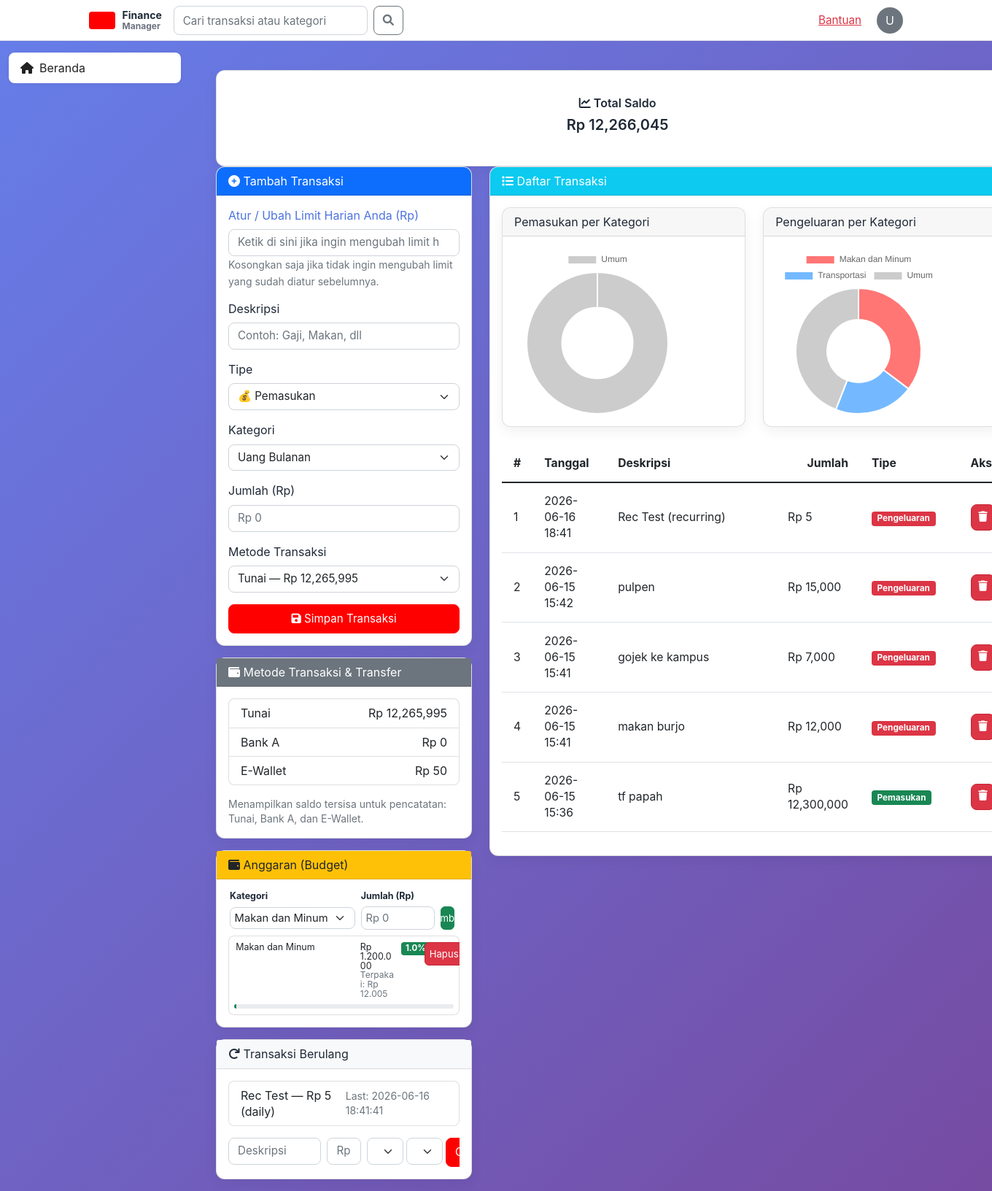
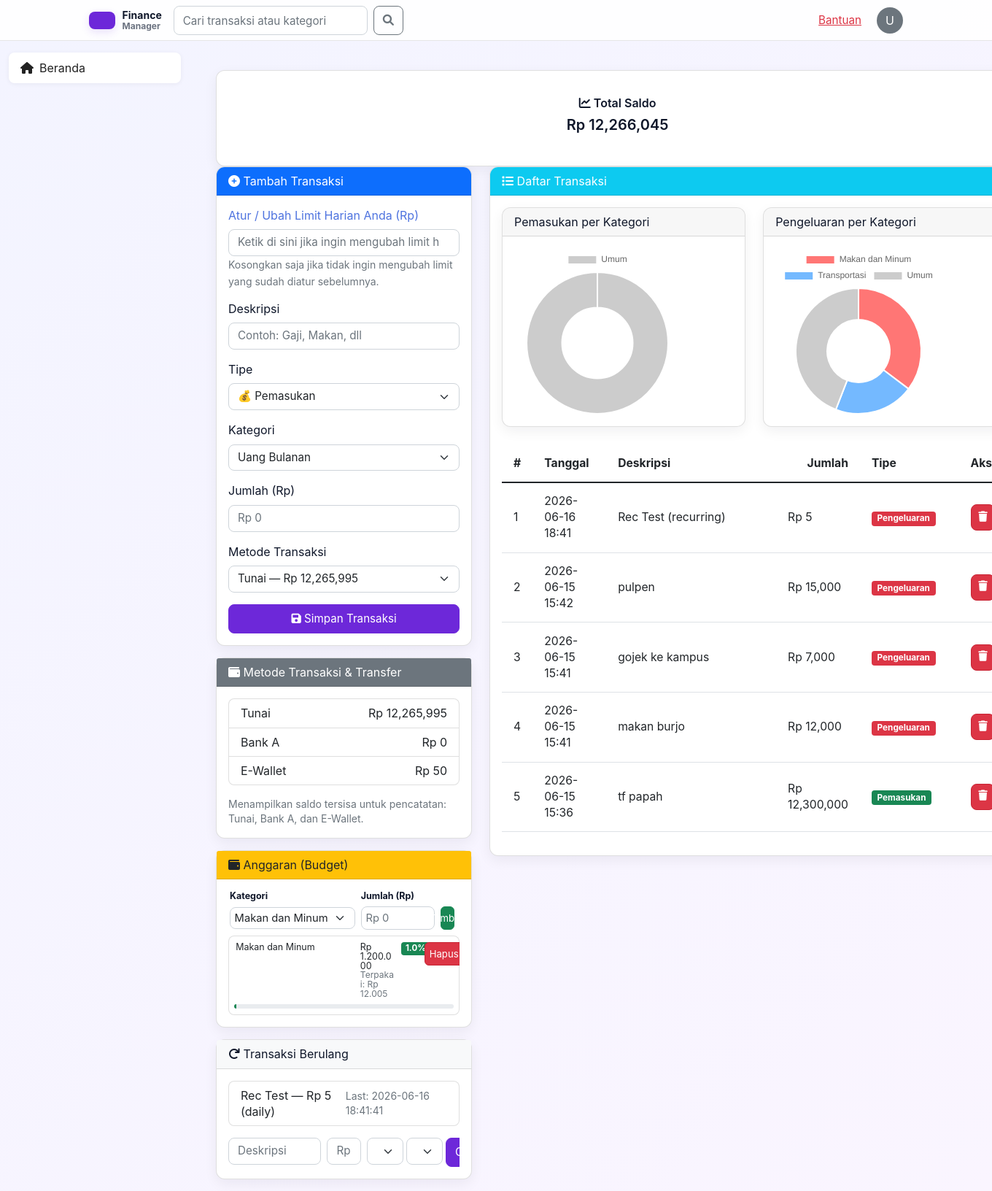
Before and after one commit to MuhammadAzzaRayyan/finance-tracker, a Flask app: page / in a window 1360 px wide; the page is wider, and only the part inside the window is pictured. Shown: that part at 73% size. Run offline with Flask 3, Linux system fonts and the light colour scheme.

Commit message:
UI: apply elegant indigo color palette

```diff
--- a/static/style.css
+++ b/static/style.css
@@ -1,10 +1,12 @@
 /* Modern YouTube-like UI styles */
 :root{
-    --primary:#ff0000;
-    --bg:#f7f7f8;
-    --card:#ffffff;
-    --muted:#6c757d;
-    --accent:#1f2937;
+    /* Elegant palette: soft indigo primary, warm paper background */
+    --primary: #6D28D9; /* indigo-700 */
+    --primary-600: #7C3AED;
+    --bg: linear-gradient(135deg, #F3F4FF 0%, #FAF5FF 100%);
+    --card: #FFFFFF;
+    --muted: #6B7280;
+    --accent: #0F172A;
 }
 
 /* Normalize box sizing and base font */
@@ -18,7 +20,7 @@ html {
 
 /* Base typography */
 body{
-    background: linear-gradient(135deg, #667eea 0%, #764ba2 100%);
+    background: var(--bg);
     min-height: 100vh;
     margin: 0;
     font-family: Inter, -apple-system, "Segoe UI", Roboto, "Helvetica Neue", Arial, sans-serif;
@@ -28,7 +30,7 @@ body{
 
 }
 .app-navbar{
-    background:#ffffff;
+    background: rgba(255,255,255,0.9);
     border-bottom:1px solid #e6e6e6;
     position:sticky;
     top:0;
@@ -44,7 +46,7 @@ body{
     display:flex;align-items:center;gap:.6rem;font-weight:700;color:var(--accent);
 }
 .app-navbar .brand .logo{
-    width:36px;height:24px;background:var(--primary);border-radius:4px;display:inline-block;
+    width:36px;height:24px;background:var(--primary);border-radius:8px;display:inline-block;box-shadow: 0 4px 12px rgba(109,40,217,0.14);
 }
 .sidebar{
 
```
